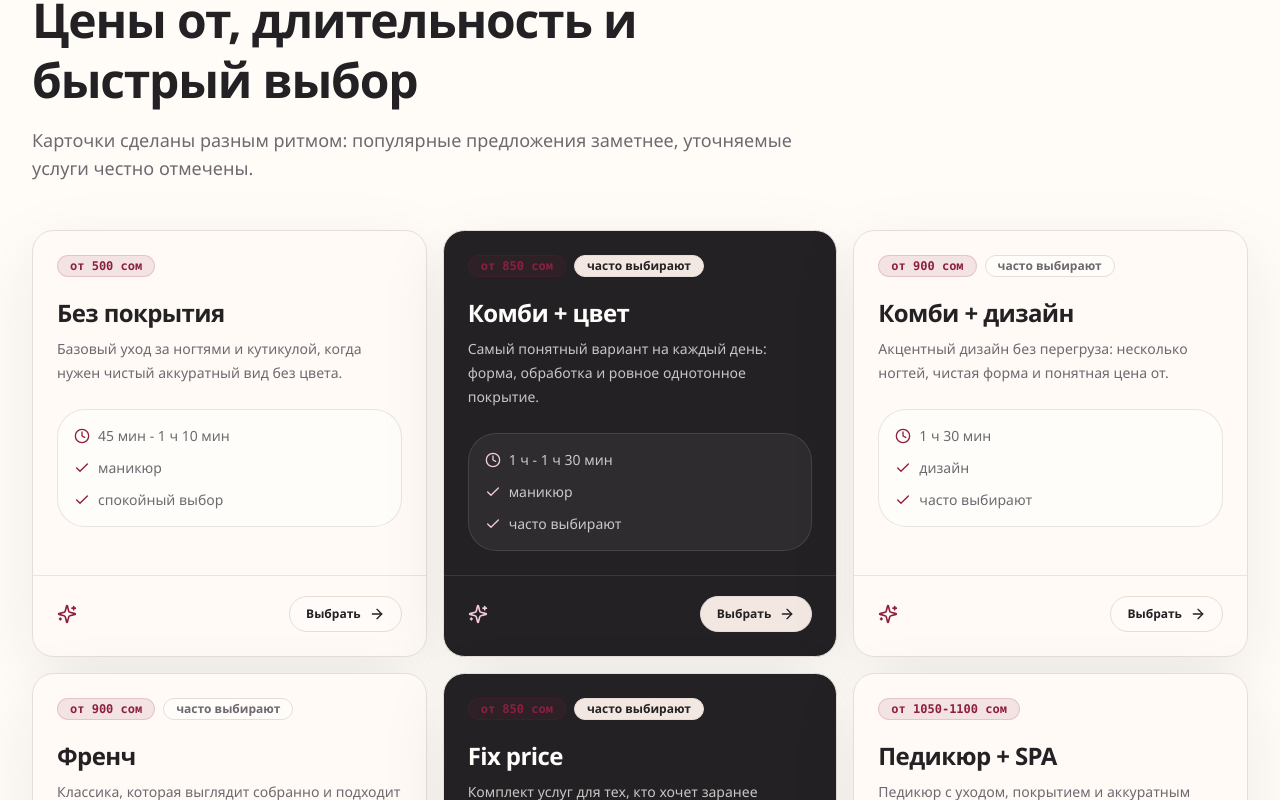
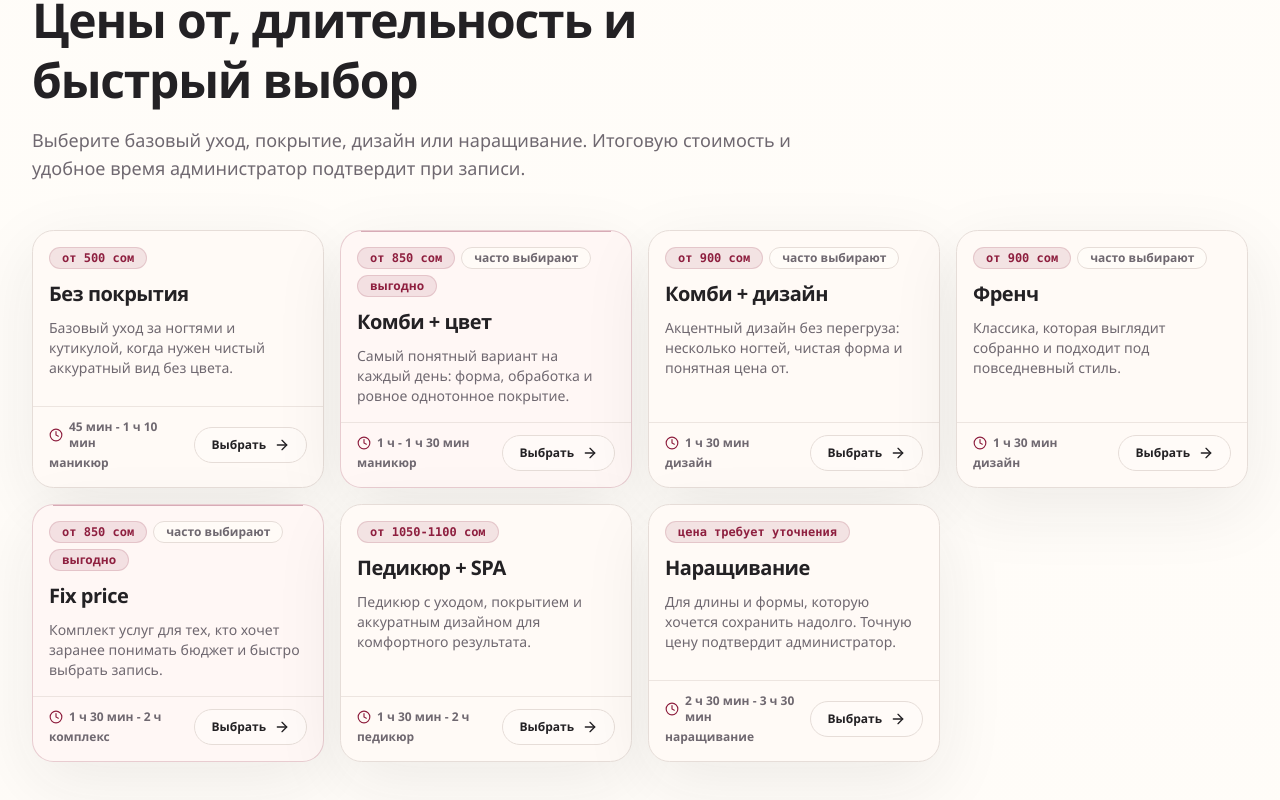
Before and after one commit to kwelves/test-project-love-nails-kg, a Next.js app: page / in a window 1280 px wide. Shown: the part 2660-3460 px from the top of the page. Built offline with nearby package versions, Linux system fonts and the light colour scheme; no server answers.

Commit message:
Compact service cards in four columns

```diff
--- a/app/page.tsx
+++ b/app/page.tsx
@@ -173,9 +173,9 @@ export default function Home() {
           id="services"
           eyebrow="услуги"
           title="Цены от, длительность и быстрый выбор"
-          description="Карточки сделаны разным ритмом: популярные предложения заметнее, уточняемые услуги честно отмечены."
+          description="Выберите базовый уход, покрытие, дизайн или наращивание. Итоговую стоимость и удобное время администратор подтвердит при записи."
         >
-          <div className="grid gap-3 sm:gap-4 md:grid-cols-2 lg:grid-cols-3">
+          <div className="grid gap-3 sm:gap-4 md:grid-cols-2 lg:grid-cols-4">
             {services.map((service) => (
               <AnimatedReveal key={service.id}>
                 <ServiceCard service={service} featured={service.isHighlighted} />
--- a/components/salon/service-card.tsx
+++ b/components/salon/service-card.tsx
@@ -1,8 +1,8 @@
 import Link from "next/link";
-import { ArrowRight, Check, Clock, Sparkles } from "lucide-react";
+import { ArrowRight, Clock } from "lucide-react";
 import { Badge } from "@/components/ui/badge";
 import { Button } from "@/components/ui/button";
-import { Card, CardContent, CardFooter, CardHeader, CardTitle } from "@/components/ui/card";
+import { Card, CardContent, CardHeader, CardTitle } from "@/components/ui/card";
 import { PricePill } from "@/components/shared/price-pill";
 import type { Service } from "@/lib/domain/types";
 import { cn, formatDuration } from "@/lib/utils";
@@ -16,52 +16,40 @@ const categoryLabels = {
 };
 
 export function ServiceCard({ service, featured = false }: { service: Service; featured?: boolean }) {
-  const details = [
-    formatDuration(service.durationFromMinutes, service.durationToMinutes),
-    categoryLabels[service.category],
-    service.isPopular ? "часто выбирают" : "спокойный выбор",
-  ];
+  const duration = formatDuration(service.durationFromMinutes, service.durationToMinutes);
 
   return (
     <Card
       className={cn(
-        "motion-card group flex h-full flex-col overflow-hidden hover:border-primary/30",
-        featured && "bg-foreground text-background",
+        "motion-card group relative flex h-full flex-col overflow-hidden shadow-[0_14px_38px_rgb(35_33_36_/_0.06)] hover:border-primary/30",
+        featured && "border-primary/20 bg-[#fff7f5]",
       )}
     >
-      <CardHeader>
-        <div className="flex flex-wrap items-center gap-2">
+      {featured && <div className="absolute inset-x-5 top-0 h-px bg-primary/35" aria-hidden="true" />}
+      <CardHeader className="gap-3 p-4 sm:p-4">
+        <div className="flex flex-wrap items-center gap-1.5">
           <PricePill priceFrom={service.priceFrom} priceTo={service.priceTo} priceNote={service.priceNote} />
-          {service.isPopular && <Badge variant={featured ? "secondary" : "outline"}>часто выбирают</Badge>}
+          {service.isPopular && <Badge variant="outline" className="bg-background/65">часто выбирают</Badge>}
+          {featured && <Badge variant="default">выгодно</Badge>}
         </div>
-        <CardTitle className={cn("mt-2 text-xl sm:mt-3 sm:text-2xl", featured && "text-background")}>{service.shortName}</CardTitle>
-        <p className={cn("text-sm leading-5 text-muted-foreground sm:leading-6", featured && "text-background/75")}>
-          {service.description}
-        </p>
+        <CardTitle className="text-lg leading-tight sm:text-xl">{service.shortName}</CardTitle>
+        <p className="text-sm leading-5 text-muted-foreground">{service.description}</p>
       </CardHeader>
-      <CardContent className="flex-1">
-        <div className={cn("grid gap-2 rounded-[1rem] border border-current/10 bg-background p-3 sm:gap-3 sm:rounded-2xl sm:p-4", featured && "bg-background/5")}>
-          {details.map((detail, index) => (
-            <div key={detail} className="flex items-center gap-2 text-sm">
-              {index === 0 ? (
-                <Clock className={cn("size-4 text-primary", featured && "text-[#f3c9d5]")} aria-hidden="true" />
-              ) : (
-                <Check className={cn("size-4 text-primary", featured && "text-[#f3c9d5]")} aria-hidden="true" />
-              )}
-              <span className={cn("text-muted-foreground", featured && "text-background/75")}>{detail}</span>
-            </div>
-          ))}
+      <CardContent className="mt-auto flex items-center justify-between gap-3 border-t border-border/70 p-4 pt-3 sm:p-4 sm:pt-3">
+        <div className="min-w-0 text-xs font-semibold text-muted-foreground">
+          <div className="flex items-center gap-1.5">
+            <Clock className="size-3.5 shrink-0 text-primary" aria-hidden="true" />
+            <span>{duration}</span>
+          </div>
+          <p className="mt-1 truncate">{categoryLabels[service.category]}</p>
         </div>
-      </CardContent>
-      <CardFooter className="justify-between border-t border-current/10 pt-4 sm:pt-5">
-        <Sparkles className={cn("size-5 text-primary transition-transform group-hover:rotate-12", featured && "text-[#f3c9d5]")} aria-hidden="true" />
-        <Button asChild variant={featured ? "secondary" : "outline"} size="sm">
+        <Button asChild variant="outline" size="sm" className="shrink-0">
           <Link href={`/?service=${encodeURIComponent(service.id)}#booking`}>
             Выбрать
             <ArrowRight className="size-4" aria-hidden="true" />
           </Link>
         </Button>
-      </CardFooter>
+      </CardContent>
     </Card>
   );
 }
```
